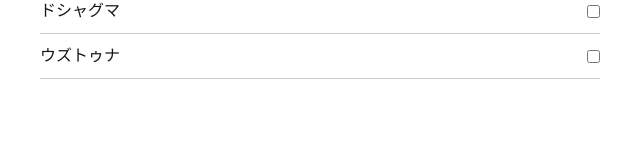
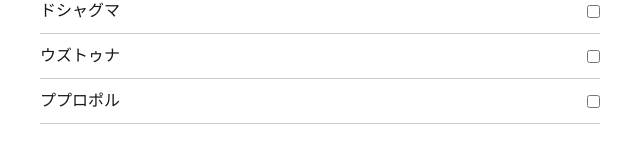
Before and after one commit to nigaor/monster_hanter_rec, a Next.js app in the folder monhan_record/: page / in a window 1280 px wide. Shown: the part 280-426 px from the top of the page, without its empty margins (320-960 px from the left). Built offline with nearby package versions, Linux system fonts and the light colour scheme.

Commit message:
4/23 commit

```diff
--- a/monhan_record/src/app/page.tsx
+++ b/monhan_record/src/app/page.tsx
@@ -20,7 +20,7 @@ export default function Home() {
     {id: 5,name: "バーラハーラ",img: ""},
     {id: 6,name: "ドシャグマ",img: ""},
     {id: 7,name: "ウズトゥナ",img: ""},
-    // {id: 8,name: "ププロポル",img: ""},
+    {id: 8,name: "ププロポル",img: ""},
     // {id: 9,name: "レ・ダウ",img: ""},
     // {id: 10,name: "ネルスキュラ",img: ""},
     // {id: 11,name: "ヒラバミ",img: ""},
```
